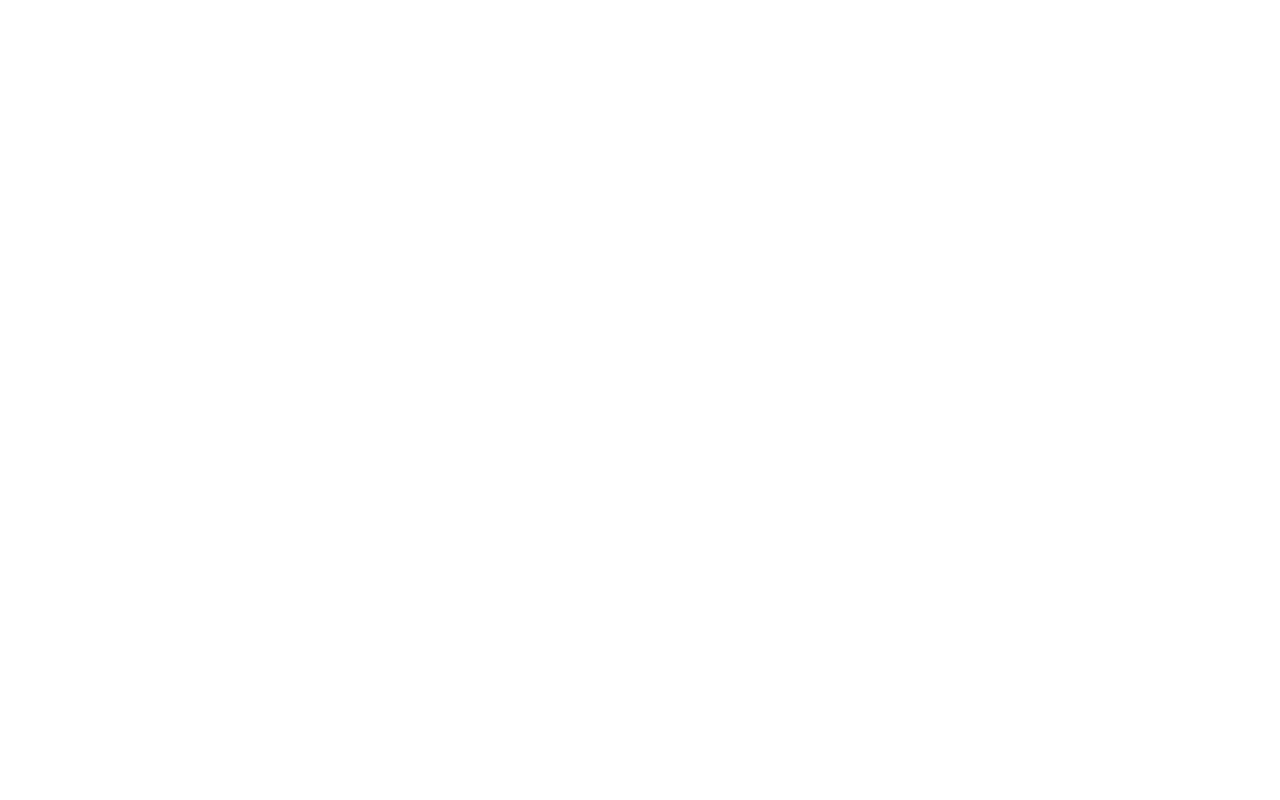
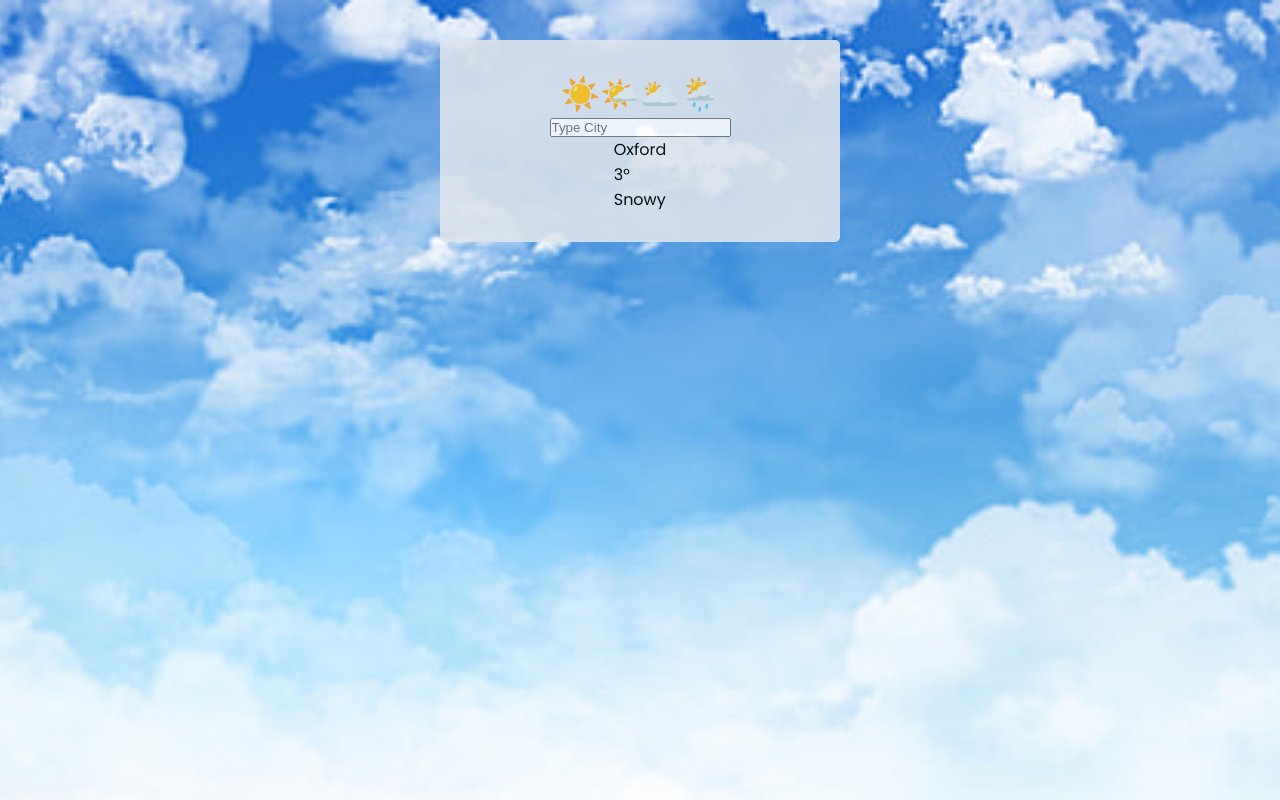
Before and after one commit to burcuozcann/weather-app, a plain HTML site: page index.html in a window 1280 px wide. Drawn offline with Linux system fonts and the light colour scheme.

Commit message:
Add basic HTML structure and CSS styles

```diff
--- a/index.html
+++ b/index.html
@@ -8,5 +8,19 @@
     <script src="api.js" defer></script>
     <link rel="stylesheet" href="style.css" />
   </head>
-  <body></body>
+  <body>
+    <div class="container">
+      <div class="app">
+        <div class="header">
+          <h1 class="title">☀️🌤️🌥️🌦️</h1>
+          <input id="searchInput" type="" placeholder="Type City" />
+        </div>
+        <div class="content">
+          <div class="cityName">Oxford</div>
+          <div class="degree">3°</div>
+          <div class="desc">Snowy</div>
+        </div>
+      </div>
+    </div>
+  </body>
 </html>
--- a/style.css
+++ b/style.css
@@ -0,0 +1,38 @@
+@import url('https://fonts.googleapis.com/css2?family=Inter:ital,opsz,wght@0,14..32,100..900;1,14..32,100..900&family=Poppins:ital,wght@0,100;0,200;0,300;0,400;0,500;0,600;0,700;0,800;0,900;1,100;1,200;1,300;1,400;1,500;1,600;1,700;1,800;1,900&display=swap');
+*{
+    margin: 0;
+    padding: 0;
+    box-sizing: border-box;
+}
+body{
+    font-family: "Poppins", sans-serif;
+    background-image: url("weatherBackground.jpg");
+    background-repeat: no-repeat;
+    background-position: center;
+    background-size: cover;
+    height: 100vh;
+}
+.container{
+    height: 100vh;
+    display: flex;
+    flex-direction: column;
+    align-items: center;
+}
+.app{
+    display: flex;
+    flex-direction: column;
+    align-items: center;
+    justify-content: center;
+    width: 400px;
+    background-color: rgb(221, 228, 237);
+    border-radius: 5px;
+    opacity: 0.9;
+    padding: 30px;
+    margin-top: 40px;
+}
+.header{
+    display: flex;
+    flex-direction: column;
+    align-items: center;
+
+}
```
